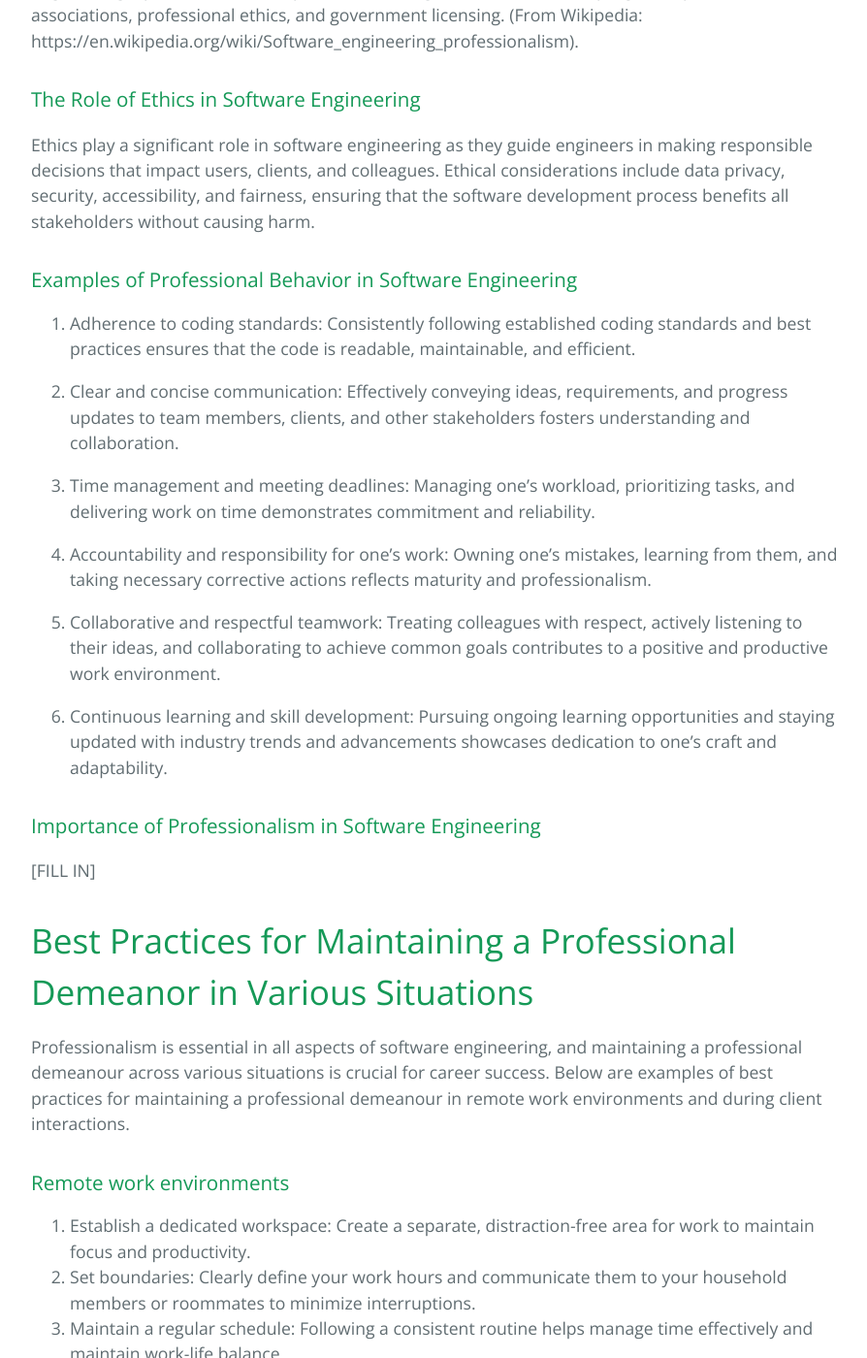
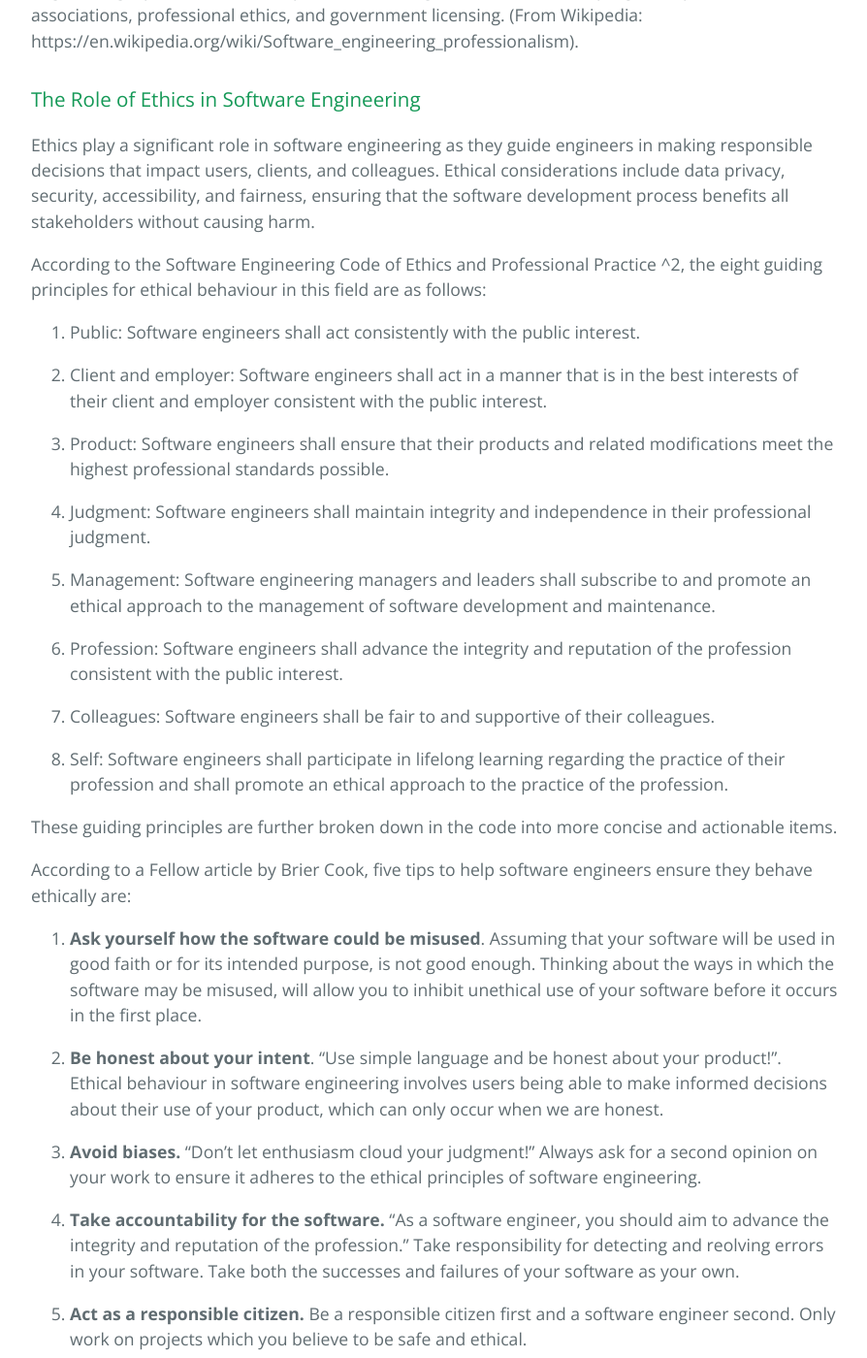
Before and after one commit to learning-software-engineering/learning-software-engineering.github.io, a Jekyll site: the page built from Topics/Professionalism.md, in a window 1280 px wide and 1400 px high, scrolled down 892 px. Shown: the whole window at 97% size, without its empty margins (192-1086 px from the left). Built offline with Jekyll 4.4.1, drawn with Linux system fonts in a browser that asks for light colours; our own code applies the rules of GitHub Pages for plain Markdown files; some of the changed text lies outside the part shown.

Commit message:
Update Professionalism.md Additions to the Ethics Section
Added information about the code of ethics for software engineers with a reference to the original text which outlined them. Added 5 tips to ensure we behave ethically as software engineers according to a blog post.

```diff
--- a/Topics/Professionalism.md
+++ b/Topics/Professionalism.md
@@ -11,6 +11,38 @@ Professionalism in software engineering can also be defined as a movement to mak
 
 ### The Role of Ethics in Software Engineering
 Ethics play a significant role in software engineering as they guide engineers in making responsible decisions that impact users, clients, and colleagues. Ethical considerations include data privacy, security, accessibility, and fairness, ensuring that the software development process benefits all stakeholders without causing harm.
+
+According to the Software Engineering Code of Ethics and Professional Practice ^2, the eight guiding principles for ethical behaviour in this field are as follows:
+
+1. Public: Software engineers shall act consistently with the public interest.
+
+2. Client and employer: Software engineers shall act in a manner that is in the best interests of their client and employer consistent with the public interest.
+
+3. Product: Software engineers shall ensure that their products and related modifications meet the highest professional standards possible.
+
+4. Judgment: Software engineers shall maintain integrity and independence in their professional judgment.
+
+5. Management: Software engineering managers and leaders shall subscribe to and promote an ethical approach to the management of software development and maintenance.
+
+6. Profession: Software engineers shall advance the integrity and reputation of the profession consistent with the public interest.
+
+7. Colleagues: Software engineers shall be fair to and supportive of their colleagues.
+
+8. Self: Software engineers shall participate in lifelong learning regarding the practice of their profession and shall promote an ethical approach to the practice of the profession.
+
+These guiding principles are further broken down in the code into more concise and actionable items.
+
+According to a Fellow article by Brier Cook, five tips to help software engineers ensure they behave ethically are:
+
+1. **Ask yourself how the software could be misused**. Assuming that your software will be used in good faith or for its intended purpose, is not good enough. Thinking about the ways in which the software may be misused, will allow you to inhibit unethical use of your software before it occurs in the first place.
+
+2. **Be honest about your intent**. "Use simple language and be honest about your product!". Ethical behaviour in software engineering involves users being able to make informed decisions about their use of your product, which can only occur when we are honest.
+
+3. **Avoid biases.**  "Don’t let enthusiasm cloud your judgment!" Always ask for a second opinion on your work to ensure it adheres to the ethical principles of software engineering.
+
+4. **Take accountability for the software.** "As a software engineer, you should aim to advance the integrity and reputation of the profession." Take responsibility for detecting and reolving errors in your software. Take both the successes and failures of your software as your own.
+
+5. **Act as a responsible citizen.** Be a responsible citizen first and a software engineer second. Only work on projects which you believe to be safe and ethical.
 
 ### Examples of Professional Behavior in Software Engineering
 
@@ -71,3 +103,7 @@ https://www.podchaser.com/podcasts/software-engineering-daily-62587 ----- Softwa
 
 ### School Resources:
 You can ask ASIP program ambassadors for help to provide related materials on how to become a professional software engineer. I cannot add the links here since the resources from ASIP are not open to the public.
+
+# References
+(1)
+(2) Don Gotterbarn, Keith Miller, and Simon Rogerson. 1997. Software engineering code of ethics. Commun. ACM 40, 11 (November 1997), 110-118. DOI: 10.1145/265684.265699
```
